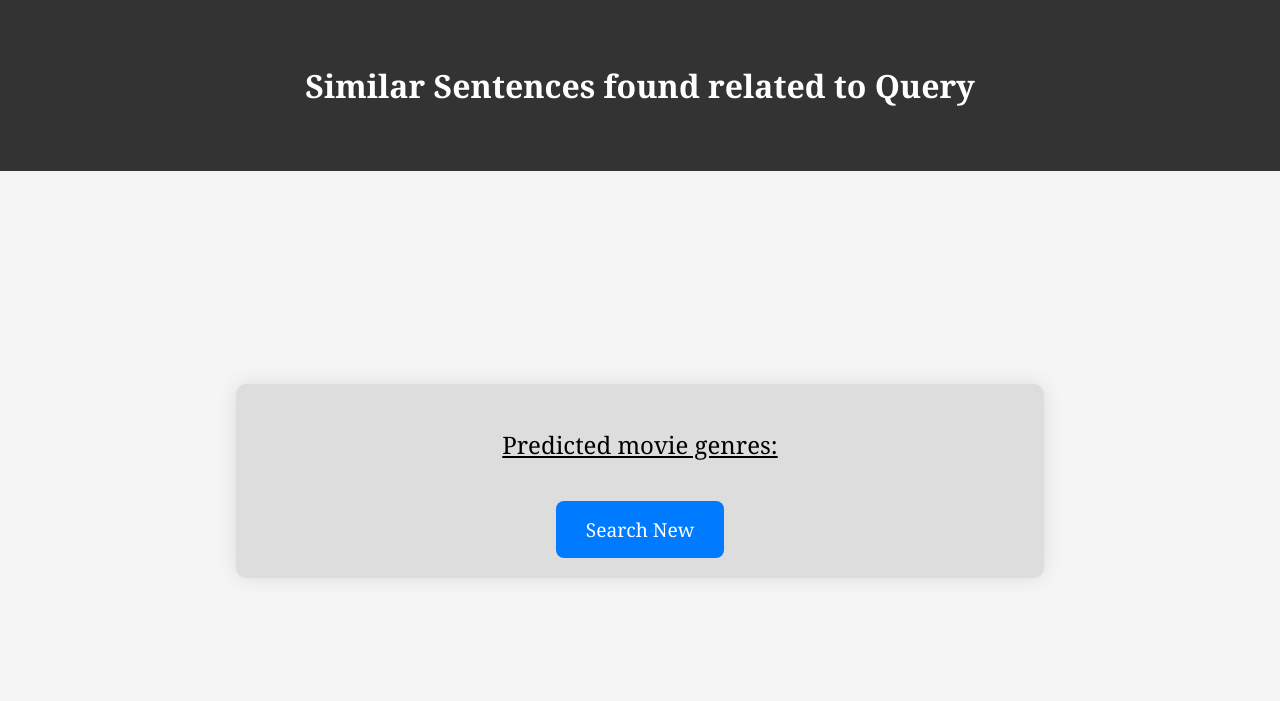
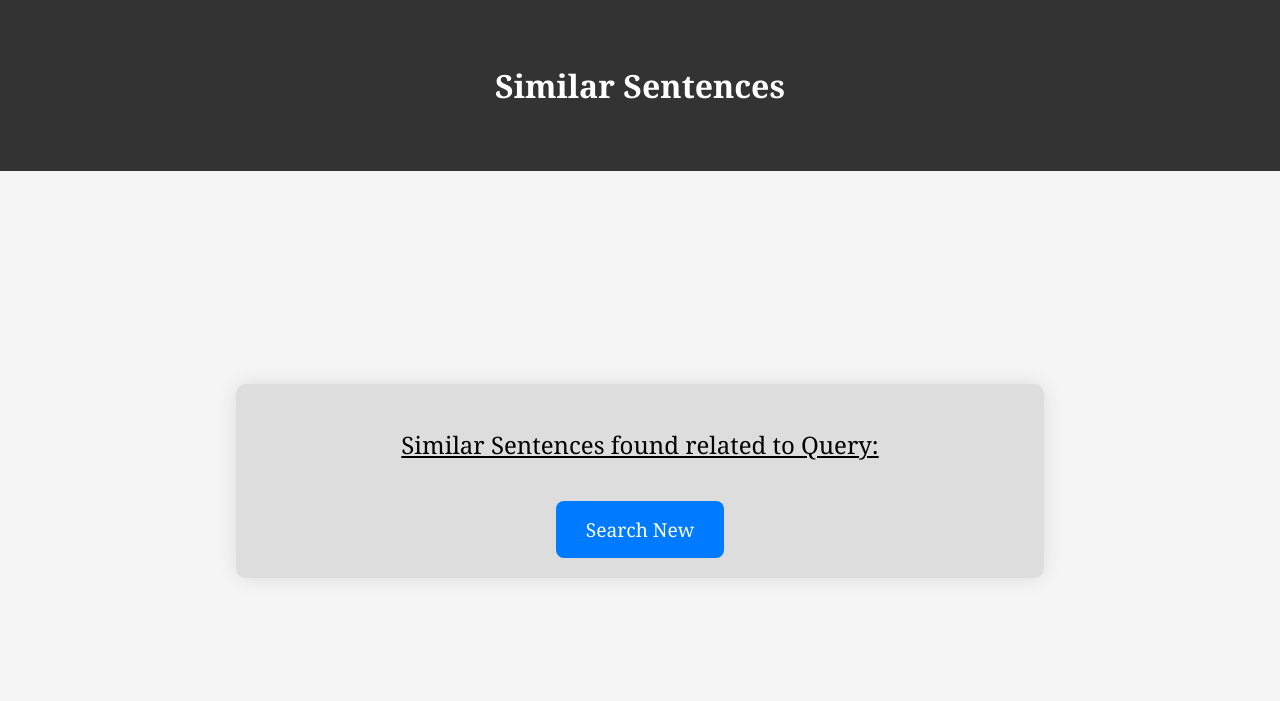
Before and after one commit to moinul-hossain-dhrubo/quran_hadith_verse_finder, a Flask app: template templates/result.html in a window 1280 px wide. Shown: the top 701 px of the page. Run offline with Flask 3, Linux system fonts and the light colour scheme; the template is opened without the code that fills it, so the values that code supplies are empty.

Commit message:
Update result.html

```diff
--- a/templates/result.html
+++ b/templates/result.html
@@ -66,10 +66,10 @@
 </head>
 
 <body>
-    <div class="header"><b>Similar Sentences found related to Query</b></div>
+    <div class="header"><b>Similar Sentences</b></div>
     <div class="container">
         <div class="result-wrapper">
-            <p class="result-heading">Predicted movie genres:</p>
+            <p class="result-heading">Similar Sentences found related to Query:</p>
             <p class="result-text">{{ output_text }}</p>
             <a href="/" class="return-home">Search New</a>
         </div>
```
